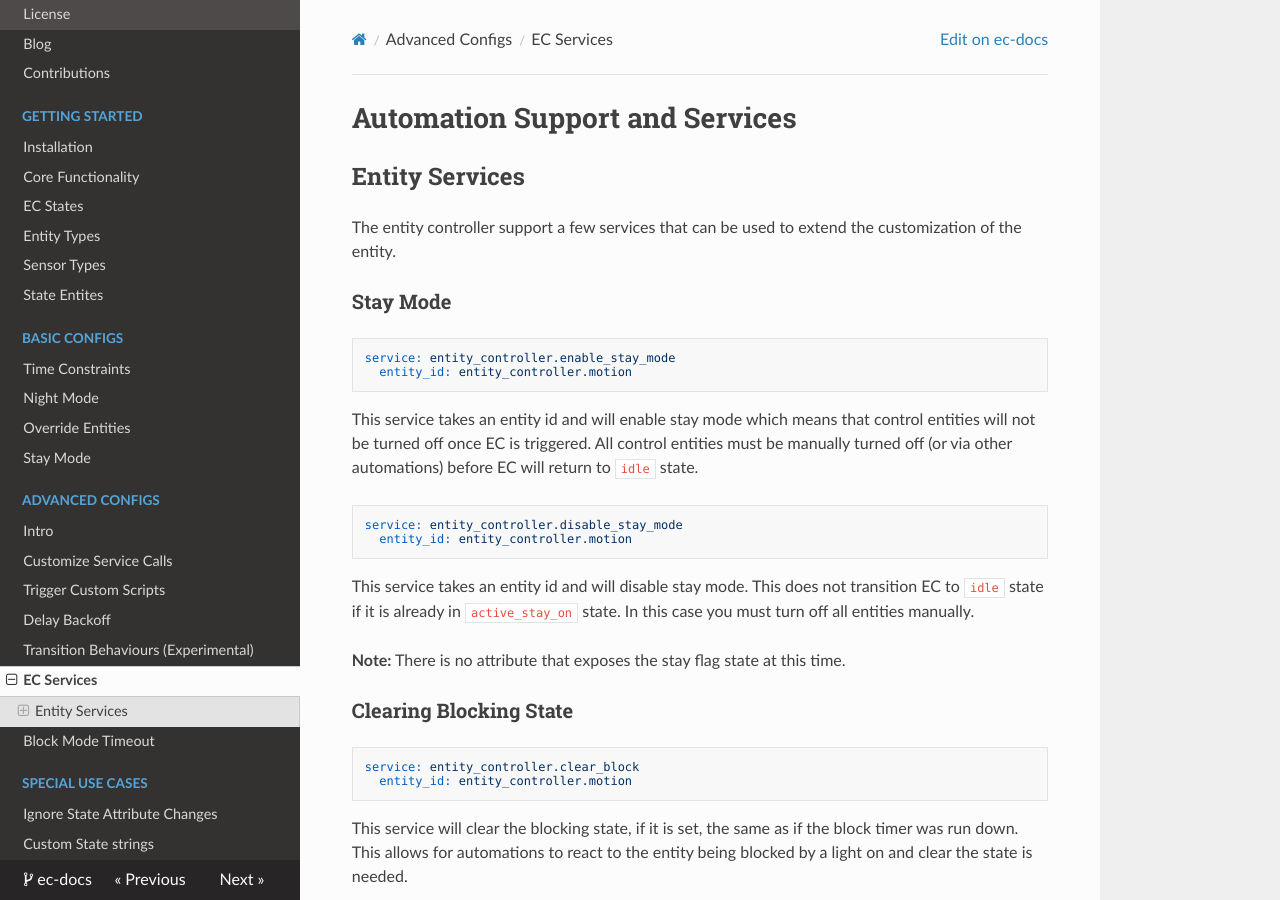
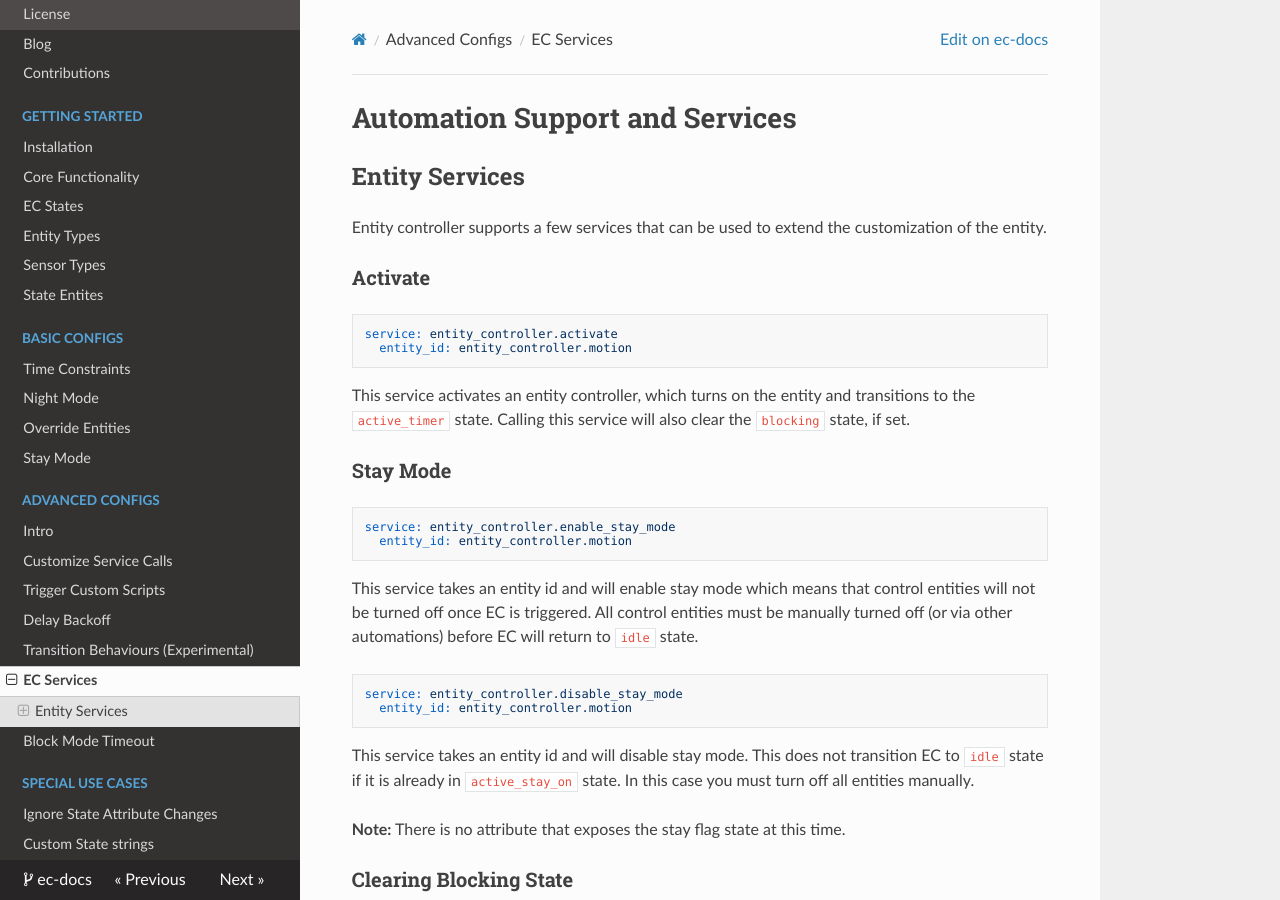
Before and after one commit to danobot/ec-docs, an MkDocs documentation site: the page built from docs/config-advanced/services.md, in a window 1280 px wide and 900 px high. Built offline with MkDocs 1.6.1, drawn with Linux system fonts in a browser that asks for light colours; nearby versions of some CDN libraries.

Commit message:
Add an "activate" service to manually activate an entity controller. This turns on the entity and transitions into active_timer. Also clears the blocked state, if set. Very useful for scheduled activations

````diff
--- a/docs/config-advanced/services.md
+++ b/docs/config-advanced/services.md
@@ -5,7 +5,17 @@
 
 ## Entity Services
 
-The entity controller support a few services that can be used to extend the customization of the entity.
+Entity controller supports a few services that can be used to extend the customization of the entity.
+
+### Activate
+
+```yaml
+service: entity_controller.activate
+  entity_id: entity_controller.motion
+```
+
+This service activates an entity controller, which turns on the entity and transitions to the `active_timer` state.
+Calling this service will also clear the `blocking` state, if set.
 
 ### Stay Mode
 
````
